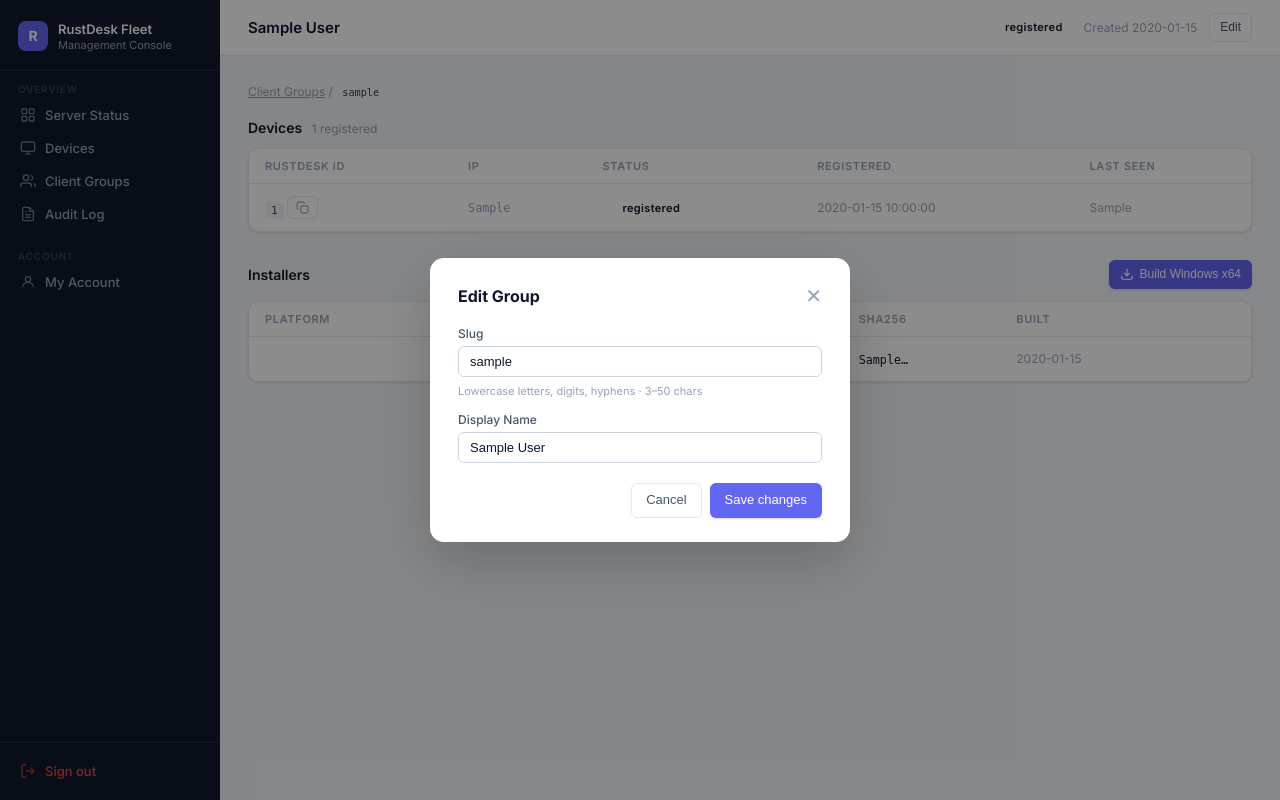
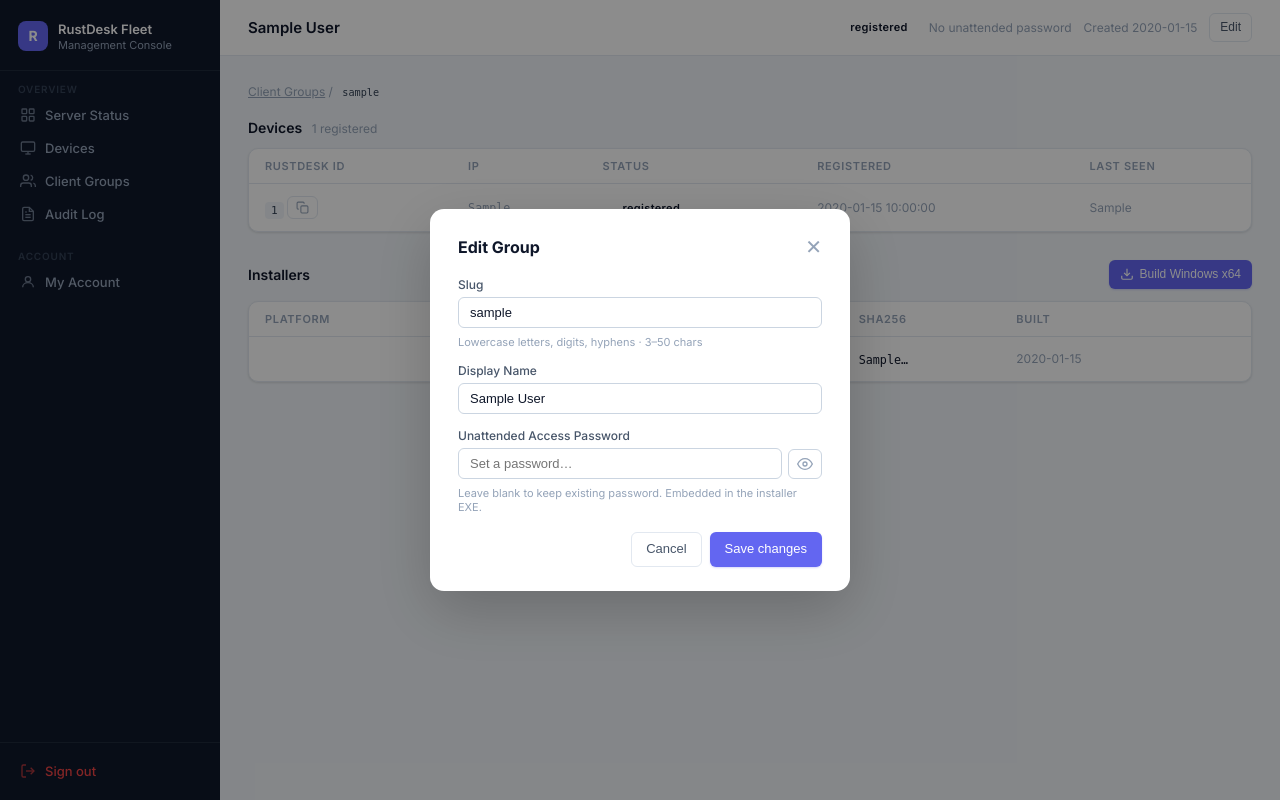
Before and after one commit to arvage/rustdesk-fleet, a FastAPI app: template subsystems/dashboard/app/templates/group_detail.html in a window 1280 px wide, after a click on "Edit". Run offline with FastAPI, Linux system fonts and the light colour scheme; the template is opened without the code that fills it: most values are stand-ins (such as "Sample title", 1, 10 or a date in 2020).

Commit message:
Add per-group unattended access password for installer embedding
- DB migration: adds unattended_password column to client_groups
- Group edit modal: password field with show/hide toggle and clear option
- Group detail topbar: shows lock badge when a password is configured
- NSI template: @@PASSWORD_LINE@@ written to [options] in RustDesk2.toml
- generate_installer.py: embeds password line; removes early-return dedup
  so rebuilding after a password change always produces a fresh EXE

Co-Authored-By: Claude Sonnet 4.6 <noreply@anthropic.com>

```diff
--- a/subsystems/dashboard/app/templates/group_detail.html
+++ b/subsystems/dashboard/app/templates/group_detail.html
@@ -3,6 +3,17 @@
 {% block page_title %}{{ group.display_name }}{% endblock %}
 {% block topbar_actions %}
   <span class="badge badge-{{ group.status }}">{{ group.status }}</span>
+  {% if has_password %}
+  <span class="badge" style="background:#EFF6FF;color:#2563EB;border:1px solid #BFDBFE">
+    <svg fill="none" viewBox="0 0 24 24" stroke="currentColor" stroke-width="2"
+         style="width:12px;height:12px;display:inline;margin-right:3px;vertical-align:-1px">
+      <rect x="3" y="11" width="18" height="11" rx="2"/><path d="M7 11V7a5 5 0 0 1 10 0v4"/>
+    </svg>
+    Password set
+  </span>
+  {% else %}
+  <span class="text-muted text-sm" style="font-size:12px">No unattended password</span>
+  {% endif %}
   <span class="text-muted text-sm">Created {{ group.created_at[:10] }}</span>
   <button onclick="document.getElementById('edit-group-modal').style.display='flex'"
           class="btn btn-ghost btn-sm">Edit</button>
@@ -124,23 +135,64 @@
       <button onclick="document.getElementById('edit-group-modal').style.display='none'"
               style="background:none;border:none;cursor:pointer;color:#94A3B8;font-size:20px;line-height:1">✕</button>
     </div>
-    <form method="post" action="/groups/{{ group.slug }}/edit">
+    <form method="post" action="/groups/{{ group.slug }}/edit" id="edit-group-form">
       <div class="field" style="margin-bottom:14px">
         <label for="edit-slug">Slug</label>
         <input type="text" id="edit-slug" name="new_slug" value="{{ group.slug }}" required
                pattern="[a-z0-9][a-z0-9\-]{1,48}[a-z0-9]" style="width:100%">
         <span class="hint">Lowercase letters, digits, hyphens · 3–50 chars</span>
       </div>
-      <div class="field" style="margin-bottom:20px">
+      <div class="field" style="margin-bottom:14px">
         <label for="edit-name">Display Name</label>
         <input type="text" id="edit-name" name="display_name" value="{{ group.display_name }}" required style="width:100%">
       </div>
+      <div class="field" style="margin-bottom:6px">
+        <label for="edit-pw">Unattended Access Password</label>
+        <div style="display:flex;gap:6px;align-items:center">
+          <input type="password" id="edit-pw" name="unattended_password"
+                 placeholder="{{ '••••••••  (set)' if has_password else 'Set a password…' }}"
+                 autocomplete="new-password" style="width:100%">
+          <button type="button" onclick="togglePw()" title="Show/hide"
+                  style="background:none;border:1px solid var(--border-md);border-radius:var(--radius-sm);
+                         padding:6px 8px;cursor:pointer;color:var(--text-3);flex-shrink:0">
+            <svg id="eye-icon" fill="none" viewBox="0 0 24 24" stroke="currentColor" stroke-width="2"
+                 style="width:16px;height:16px;display:block">
+              <path d="M1 12s4-8 11-8 11 8 11 8-4 8-11 8-11-8-11-8z"/>
+              <circle cx="12" cy="12" r="3"/>
+            </svg>
+          </button>
+        </div>
+        <span class="hint">Leave blank to keep existing password. Embedded in the installer EXE.</span>
+      </div>
+      {% if has_password %}
+      <div style="margin-bottom:18px">
+        <label style="display:flex;align-items:center;gap:6px;cursor:pointer;font-size:13px;color:var(--text-2)">
+          <input type="checkbox" name="clear_password" value="1" onchange="document.getElementById('edit-pw').disabled=this.checked">
+          Remove password (disable unattended access)
+        </label>
+      </div>
+      {% else %}
+      <div style="margin-bottom:18px"></div>
+      {% endif %}
+      <input type="hidden" name="clear_password" value="">
       <div style="display:flex;gap:8px;justify-content:flex-end">
         <button type="button" onclick="document.getElementById('edit-group-modal').style.display='none'"
                 class="btn btn-ghost">Cancel</button>
         <button type="submit" class="btn btn-primary">Save changes</button>
       </div>
     </form>
+<script>
+function togglePw() {
+  const f = document.getElementById('edit-pw');
+  f.type = f.type === 'password' ? 'text' : 'password';
+}
+// Prevent the hidden clear_password from overriding the checkbox value
+document.getElementById('edit-group-form').addEventListener('submit', function() {
+  const cb = this.querySelector('input[type=checkbox][name=clear_password]');
+  const hidden = this.querySelector('input[type=hidden][name=clear_password]');
+  if (cb) hidden.disabled = true;
+});
+</script>
   </div>
 </div>
 {% endblock %}
```
Also changed, not shown: subsystems/dashboard/app/deps.py (+9 -2 lines), subsystems/dashboard/app/routes/groups.py (+15 -2 lines), subsystems/single-tenant/generate_installer.py (+6 -9 lines), 1 other file.
